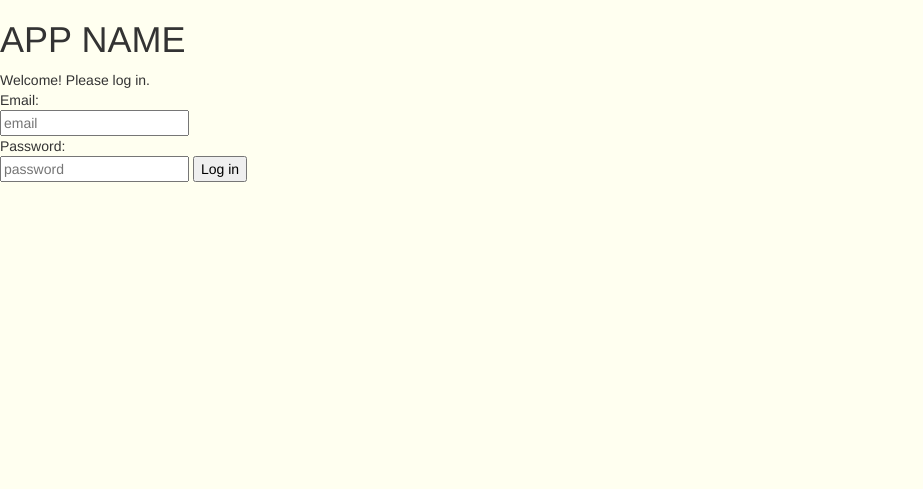
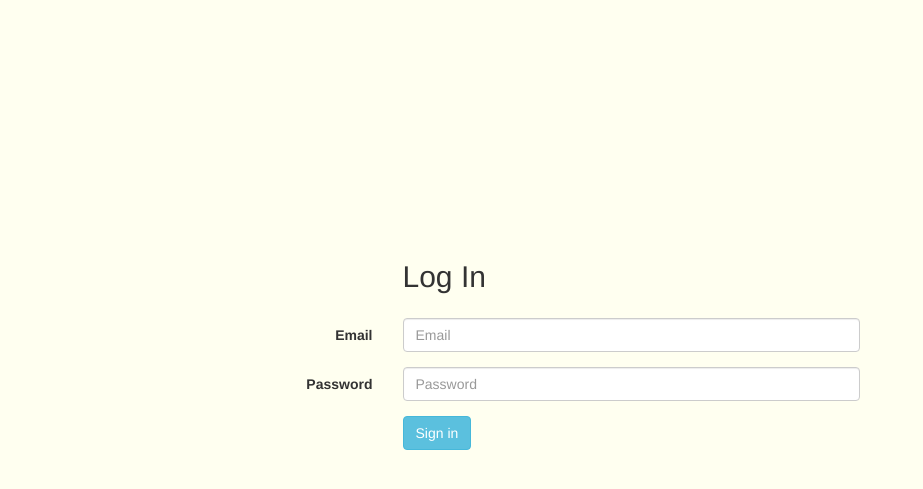
Before and after one commit to coderay1100/dbga, a PHP site: page / in a window 1360 px wide. Shown: the top 489 px of the page, without its empty margins (0-923 px from the left). Run offline with PHP 8.4, Linux system fonts and the light colour scheme.

Commit message:
Apply more styles

```diff
--- a/includes/loginform.php
+++ b/includes/loginform.php
@@ -1,7 +1,24 @@
-		<form action="login.php" method="post">
-			Email:<br>
-			<input type="email" name="email" placeholder="email"><br>
-			Password:<br>
-			<input type="password" name="password" placeholder="password">
-			<button type="submit">Log in</button>
-		</form>
+		<div class="container" id="page">
+			<form class="form-horizontal" id="loginForm" role="form" action="login.php" method="post">
+				<div class="form-group">
+					<div class="col-sm-offset-3 col-sm-10"><h2>Log In</h2><span><?php echo $message; ?></span></div>
+				</div>
+				<div class="form-group">
+					<label for="inputEmail" class="col-sm-3 control-label">Email</label>
+					<div class="col-sm-5">
+						<input type="email" name="email" class="form-control" id="inputEmail" placeholder="Email">
+					</div>
+				</div>
+				<div class="form-group">
+					<label for="inputPassword" class="col-sm-3 control-label">Password</label>
+					<div class="col-sm-5">
+						<input type="password" name="password" class="form-control" id="inputPassword" placeholder="Password">
+					</div>
+				</div>
+				<div class="form-group">
+					<div class="col-sm-offset-3 col-sm-10">
+						<button type="submit" class="btn btn-info">Sign in</button>
+					</div>
+				</div>
+			</form>
+		</div>
--- a/index.php
+++ b/index.php
@@ -16,7 +16,7 @@ function falselogin() {
 	return isset($_GET['false']);
 }
 
-$message = "Welcome! Please log in.";
+$message = "";
 if (loggedin()) {
 	$message = "You are now logged in as " . $_SESSION['fname'] . " " . $_SESSION['lname'] . ".";
 }
@@ -47,15 +47,18 @@ if (falselogin()) {
 		</style>
 	</head>
 	<body>
-		<h1>APP NAME</h1>
-		<div><?php echo $message; ?></div>
-		<?php
+		<div class="container" id="header">
 
-		if (!loggedin())
-			include "includes/loginform.php";
-		else
-			echo "<a href='logout.php'>Log out</a>";
-		?>
+		</div>
+
+			<?php
+
+			if (!loggedin())
+				include "includes/loginform.php";
+			else {
+				echo "<a href='logout.php'>Log out</a>";
+			}
+			?>
 
 		<script src="js/jquery.js"></script>
 		<script src="js/bootstrap.min.js"></script>
--- a/login.php
+++ b/login.php
@@ -23,7 +23,7 @@ if ($count == 1) {
 
 	checkuser($result['id']);
 
-	//header("Location: index.php");
+	header("Location: studentpage.php");
 
 } else {
 
@@ -42,7 +42,7 @@ if ($count == 1) {
 		$_SESSION['lname'] = "";
 		$_SESSION['id'] = $result['id'];
 
-		header("Location: index.php");
+		//header("Location: index.php");
 
 	} else {
 		echo "Authentication failed, email or password wrong!";
```
Also changed, not shown: index1.php (+3 -12 lines), studentpage.php (renamed from studentpage.html).
